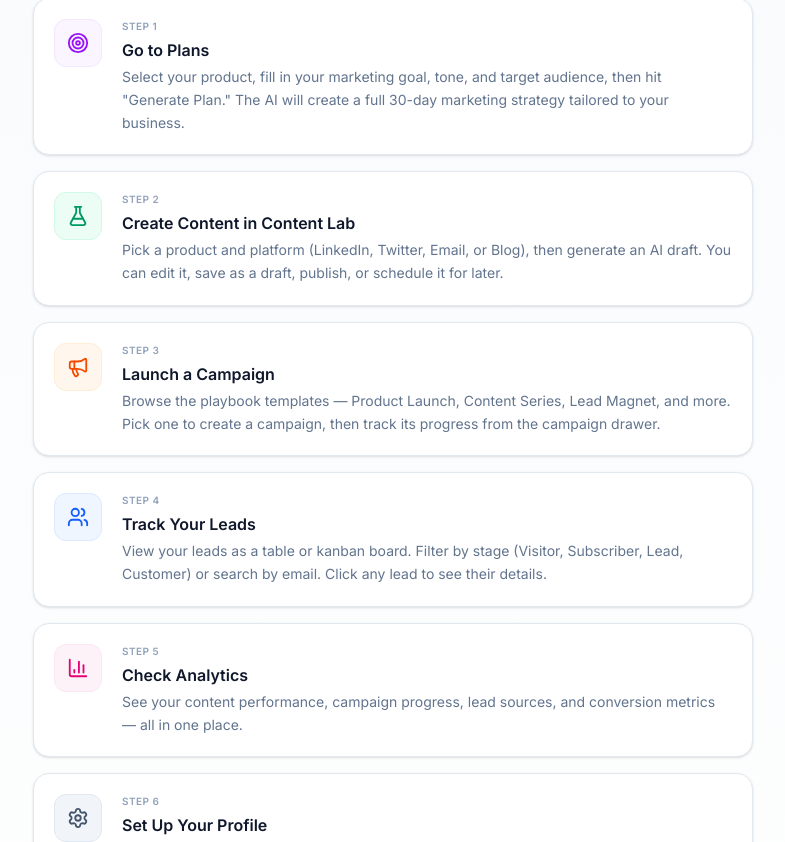
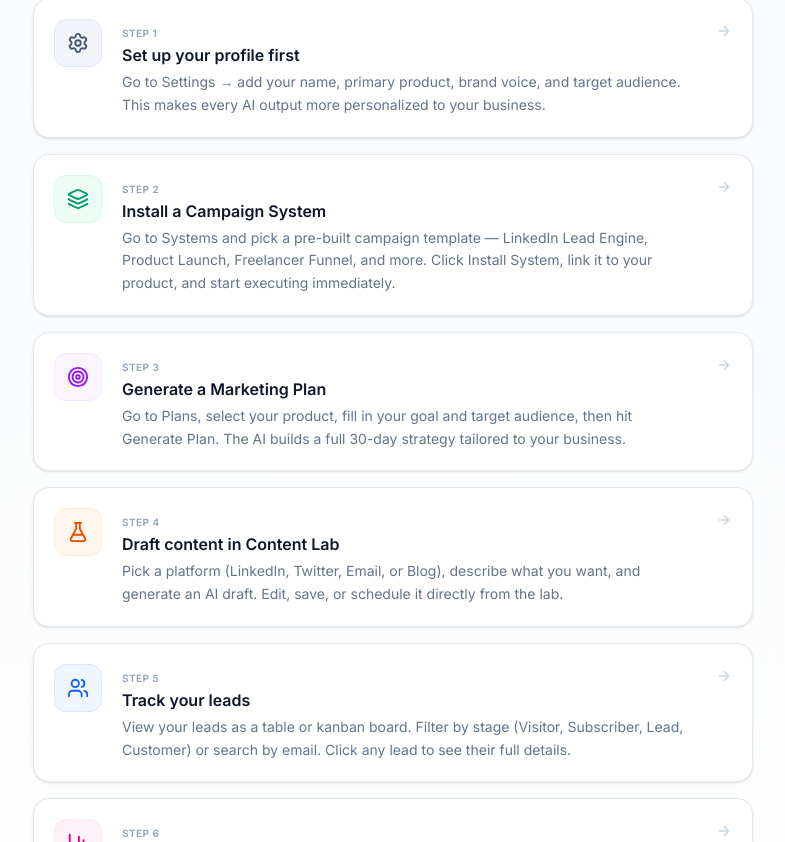
Before and after one commit to yvetteingram/solomarket, a React (Vite) app: page /quick-start in a window 1280 px wide. Shown: the part 298-1140 px from the top of the page, without its empty margins (247-1032 px from the left). Built offline with nearby package versions, Linux system fonts and the light colour scheme; no server answers; what groq-sdk would draw is missing.

Commit message:
feat: add Quick Start to sidebar and fix navigation routing
Co-Authored-By: Claude Sonnet 4.6 <noreply@anthropic.com>

```diff
--- a/package.json
+++ b/package.json
@@ -29,6 +29,8 @@
   "devDependencies": {
     "@types/express": "^4.17.21",
     "@types/node": "^22.14.0",
+    "@types/react": "^19.2.14",
+    "@types/react-dom": "^19.2.3",
     "autoprefixer": "^10.4.21",
     "tailwindcss": "^4.1.14",
     "tsx": "^4.21.0",
--- a/src/App.tsx
+++ b/src/App.tsx
@@ -47,6 +47,7 @@ const ID_TO_ROUTE: Record<string, string> = {
   'marketplace': '/marketplace',
   'agency': '/agency',
   'settings': '/settings',
+  'quick-start': '/quick-start',
 };
 
 function AppContent() {
--- a/src/components/AppSidebar.tsx
+++ b/src/components/AppSidebar.tsx
@@ -15,7 +15,8 @@ import {
   X,
   Bot,
   ShoppingBag,
-  Building2
+  Building2,
+  Rocket,
 } from 'lucide-react';
 import { useAuth } from '../context/AuthContext';
 
@@ -69,6 +70,7 @@ export const AppSidebar = ({ activeItem, onNavigate, collapsed, onToggle, mobile
     { id: 'marketplace', label: 'Marketplace', icon: ShoppingBag },
     { id: 'agency', label: 'Agency', icon: Building2 },
     { id: 'settings', label: 'Settings', icon: Settings },
+    { id: 'quick-start', label: 'Quick Start', icon: Rocket },
   ];
 
   const handleSendFeedback = () => {
--- a/src/screens/QuickStart.tsx
+++ b/src/screens/QuickStart.tsx
@@ -3,7 +3,7 @@ import { useNavigate } from 'react-router-dom';
 import {
   Target,
   FlaskConical,
-  Megaphone,
+  Layers,
   Users,
   BarChart3,
   Settings,
@@ -15,51 +15,57 @@ import {
 const steps = [
   {
     number: 1,
-    title: 'Go to Plans',
+    title: 'Set up your profile first',
     description:
-      'Select your product, fill in your marketing goal, tone, and target audience, then hit "Generate Plan." The AI will create a full 30-day marketing strategy tailored to your business.',
-    icon: Target,
-    color: 'bg-purple-50 text-purple-600 border-purple-100',
+      'Go to Settings → add your name, primary product, brand voice, and target audience. This makes every AI output more personalized to your business.',
+    icon: Settings,
+    color: 'bg-slate-100 text-slate-600 border-slate-200',
+    route: '/settings',
   },
   {
     number: 2,
-    title: 'Create Content in Content Lab',
+    title: 'Install a Campaign System',
     description:
-      'Pick a product and platform (LinkedIn, Twitter, Email, or Blog), then generate an AI draft. You can edit it, save as a draft, publish, or schedule it for later.',
-    icon: FlaskConical,
+      'Go to Systems and pick a pre-built campaign template — LinkedIn Lead Engine, Product Launch, Freelancer Funnel, and more. Click Install System, link it to your product, and start executing immediately.',
+    icon: Layers,
     color: 'bg-emerald-50 text-emerald-600 border-emerald-100',
+    route: '/campaigns',
   },
   {
     number: 3,
-    title: 'Launch a Campaign',
+    title: 'Generate a Marketing Plan',
     description:
-      'Browse the playbook templates — Product Launch, Content Series, Lead Magnet, and more. Pick one to create a campaign, then track its progress from the campaign drawer.',
-    icon: Megaphone,
-    color: 'bg-orange-50 text-orange-600 border-orange-100',
+      'Go to Plans, select your product, fill in your goal and target audience, then hit Generate Plan. The AI builds a full 30-day strategy tailored to your business.',
+    icon: Target,
+    color: 'bg-purple-50 text-purple-600 border-purple-100',
+    route: '/plans',
   },
   {
     number: 4,
-    title: 'Track Your Leads',
+    title: 'Draft content in Content Lab',
     description:
-      'View your leads as a table or kanban board. Filter by stage (Visitor, Subscriber, Lead, Customer) or search by email. Click any lead to see their details.',
-    icon: Users,
-    color: 'bg-blue-50 text-blue-600 border-blue-100',
+      'Pick a platform (LinkedIn, Twitter, Email, or Blog), describe what you want, and generate an AI draft. Edit, save, or schedule it directly from the lab.',
+    icon: FlaskConical,
+    color: 'bg-orange-50 text-orange-600 border-orange-100',
+    route: '/content',
   },
   {
     number: 5,
-    title: 'Check Analytics',
+    title: 'Track your leads',
     description:
-      'See your content performance, campaign progress, lead sources, and conversion metrics — all in one place.',
-    icon: BarChart3,
-    color: 'bg-pink-50 text-pink-600 border-pink-100',
+      'View your leads as a table or kanban board. Filter by stage (Visitor, Subscriber, Lead, Customer) or search by email. Click any lead to see their full details.',
+    icon: Users,
+    color: 'bg-blue-50 text-blue-600 border-blue-100',
+    route: '/leads',
   },
   {
     number: 6,
-    title: 'Set Up Your Profile',
+    title: 'Monitor your analytics',
     description:
-      'Head to Settings to add your name, primary product, brand voice, and target audience. This helps the AI generate better, more personalized content.',
-    icon: Settings,
-    color: 'bg-slate-100 text-slate-600 border-slate-200',
+      'See your content performance, campaign progress, lead sources, and conversion metrics all in one place. Check this weekly to see what\'s working.',
+    icon: BarChart3,
+    color: 'bg-pink-50 text-pink-600 border-pink-100',
+    route: '/analytics',
   },
 ];
 
@@ -96,25 +102,20 @@ export function QuickStart() {
           {steps.map((step) => (
             <div
               key={step.number}
-              className="flex items-start gap-5 p-5 bg-white rounded-2xl border border-slate-200 shadow-sm"
+              onClick={() => navigate(step.route)}
+              className="flex items-start gap-5 p-5 bg-white rounded-2xl border border-slate-200 shadow-sm hover:border-slate-300 hover:shadow-md transition-all cursor-pointer group"
             >
-              <div
-                className={`w-12 h-12 rounded-xl flex items-center justify-center flex-shrink-0 border ${step.color}`}
-              >
+              <div className={`w-12 h-12 rounded-xl flex items-center justify-center flex-shrink-0 border ${step.color}`}>
                 <step.icon size={22} />
               </div>
-
               <div className="flex-1 min-w-0">
-                <div className="flex items-center gap-2 mb-1">
-                  <span className="text-[10px] font-bold uppercase tracking-wider text-slate-400">
-                    Step {step.number}
-                  </span>
-                </div>
+                <span className="text-[10px] font-bold uppercase tracking-wider text-slate-400">
+                  Step {step.number}
+                </span>
                 <h3 className="font-bold text-slate-900 mb-1">{step.title}</h3>
-                <p className="text-sm text-slate-500 leading-relaxed">
-                  {step.description}
-                </p>
+                <p className="text-sm text-slate-500 leading-relaxed">{step.description}</p>
               </div>
+              <ArrowRight size={16} className="text-slate-300 group-hover:text-slate-500 transition-colors flex-shrink-0 mt-1" />
             </div>
           ))}
         </div>
```
Also changed, not shown: 1 other file (tests, documents, lock files or other folders).
